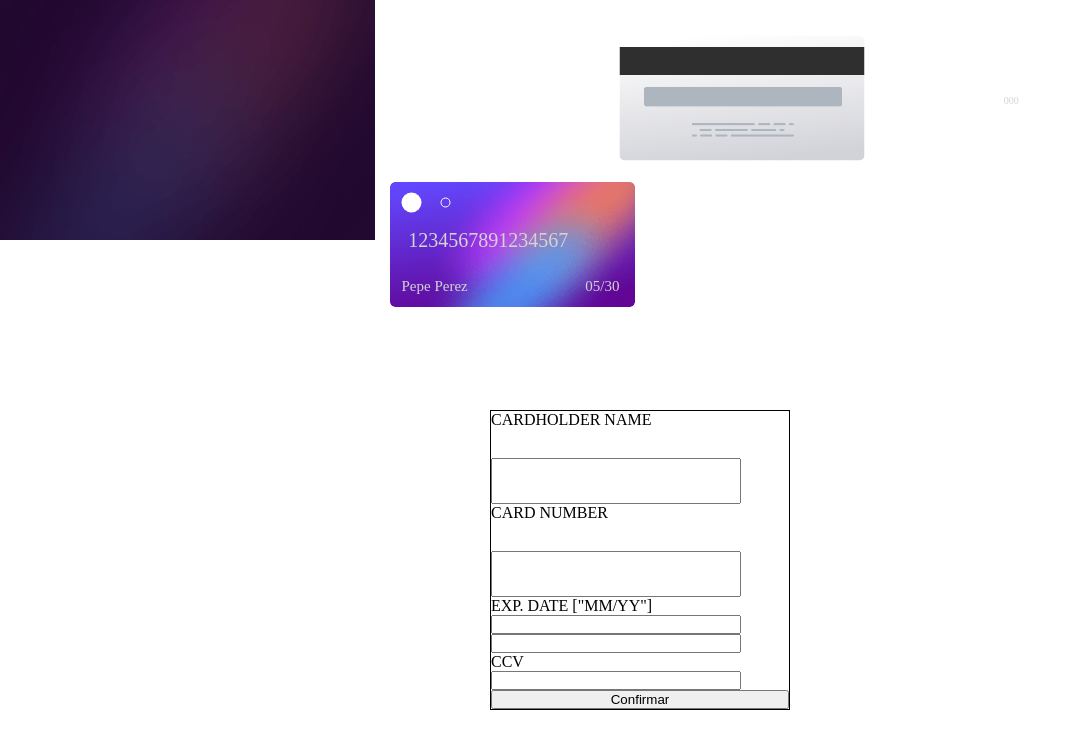
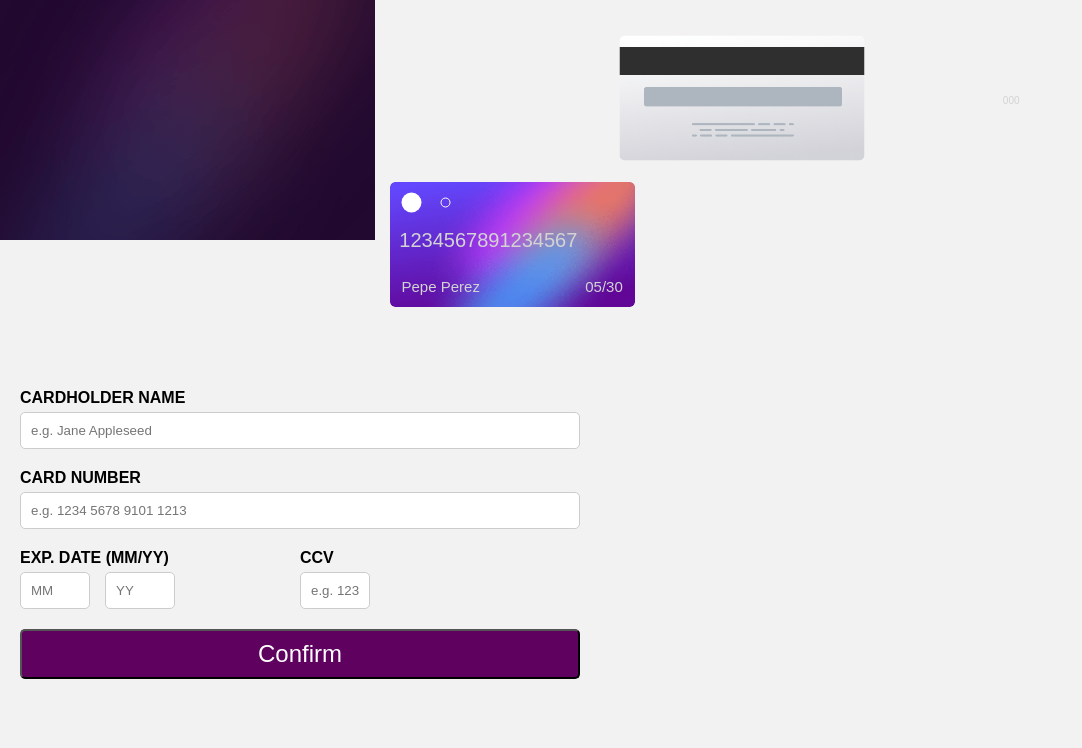
Before and after one commit to arianrdcas/credit_card, a React (Vite) app: page / in a window 1280 px wide. Shown: the top 748 px of the page, without its empty margins (0-1082 px from the left). Built offline with nearby package versions, Linux system fonts and the light colour scheme.

Commit message:
Estilos Formulario ok

```diff
--- a/src/App.css
+++ b/src/App.css
@@ -124,29 +124,3 @@ p {
   justify-self: start;
   margin-left: 12px;
 }
-
-/* .form-container{
-  border: 1px solid black;
-  width: 300px;
-  height: 250px;
-  position: absolute;
-  top: 70%;
-  left: 50%;
-  transform: translate(-50%, -50%);
-  display: flex;
-  flex-direction: column;
-  align-items: center;
-} */
-
-.form-container {
-  border: 1px solid black;
-  width: 300px;
-  height: 300px;
-  position: absolute;
-  top: 70%;
-  left: 50%;
-  transform: translate(-50%, -50%);
-  display: grid;
-  grid-template-columns: auto; /* Ajusta esto según tus necesidades */
-  grid-template-rows: repeat(4, 1fr);
-}
--- a/src/App.jsx
+++ b/src/App.jsx
@@ -21,9 +21,7 @@ function App() {
         <span className="nombre">Pepe Perez</span>
         <span className="fecha_expiracion">05/30</span>
       </div>
-      <div className="form-container">
         <Formulario />
-      </div>
     </>
   );
 }
--- a/src/Componentes/formulario.jsx
+++ b/src/Componentes/formulario.jsx
@@ -5,16 +5,64 @@ import "../Estilos/Formulario.css"
 const Formulario = () => {
   return (
     <>
-      <span className="item-form">CARDHOLDER NAME</span>
-      <input className="item-form"></input>
-      <span className="item-form">CARD NUMBER</span>
-      <input className="item-form"></input>
-      <span className="item-form">EXP. DATE ["MM/YY"]</span>
-      <input className="item-form"></input>
-      <input className="item-form"></input>
-      <span className="item-form">CCV</span>
-      <input className="item-form"></input>
-      <button>Confirmar</button>
+      <div class="formulario">
+        <form action="#" method="post">
+          <div className="input-group">
+            <label for="cardholder-name">CARDHOLDER NAME</label>
+            <input
+              placeholder="e.g. Jane Appleseed"
+              type="text"
+              id="cardholder-name"
+              name="cardholder-name"
+              required
+            />
+          </div>
+          <div className="input-group">
+            <label for="card-number">CARD NUMBER</label>
+            <input
+              placeholder="e.g. 1234 5678 9101 1213"
+              type="text"
+              id="card-number"
+              name="card-number"
+              required
+            />
+          </div>
+          <div class="input-grupo">
+            <div className="expirate-date">
+              <label for="expire-date">EXP. DATE (MM/YY)</label>
+              <div className="input-exp-date">
+                <input
+                  placeholder="MM"
+                  type="text"
+                  id="expire-date"
+                  name="expire-date"
+                  required
+                />
+                <input
+                  placeholder="YY"
+                  type="text"
+                  id="expire-date"
+                  name="expire-date"
+                  required
+                />
+              </div>
+            </div>
+            <div className="input-grupo-ccv">
+              <label for="ccv">CCV</label>
+              <input
+                placeholder="e.g. 123"
+                type="text"
+                id="ccv"
+                name="ccv"
+                required
+              />
+            </div>
+          </div>
+          <button type="submit" value="Submit">
+            Confirm
+          </button>
+        </form>
+      </div>
     </>
   );
 }
--- a/src/Estilos/Formulario.css
+++ b/src/Estilos/Formulario.css
@@ -1,9 +1,76 @@
-.item-form:nth-child(n+3) {
-  display: inline-block;
-  margin-right: 10px; /* Espacio entre los elementos 3 y 4 */
+body {
+  font-family: Arial, sans-serif;
+  margin: 0;
+  padding: 0;
+  background-color: #f2f2f2;
 }
 
-input{
-    width: 250px;
+.formulario {
+  max-width: 600px;
 
+  padding: 20px;
 }
+
+
+
+.input-group {
+  margin-bottom: 20px;
+  display: flex;
+  flex-direction: column;
+}
+
+.input-group label {
+  font-weight: bold;
+  margin-bottom: 5px;
+}
+
+.input-group input {
+  padding: 10px;
+  border: 1px solid #ccc;
+  border-radius: 5px;
+}
+
+.input-grupo {
+  margin-bottom: 20px;
+  display: flex;
+  flex-direction: row;
+}
+
+.input-grupo label {
+  font-weight: bold;
+  margin-bottom: 5px;
+}
+
+.input-grupo input {
+  padding: 10px;
+  border: 1px solid #ccc;
+  border-radius: 5px;
+  width: 70px;
+}
+.input-grupo .expirate-date {
+  flex: 1;
+  display: flex;
+  flex-direction: column;
+}
+
+.input-grupo-ccv {
+  flex: 1;
+  display: flex;
+  flex-direction: column;
+}
+
+button[type="submit"] {
+  background-color: rgb(95, 1, 95);
+  color: #fff;
+  cursor: pointer;
+  width: 100%;
+  height: 50px;
+  border-radius: 5px;
+  font-size: x-large;
+}
+.input-exp-date {
+  display: flex;
+  flex-direction: row;
+  margin-right: 105px;
+  gap: 15px;
+}
```
